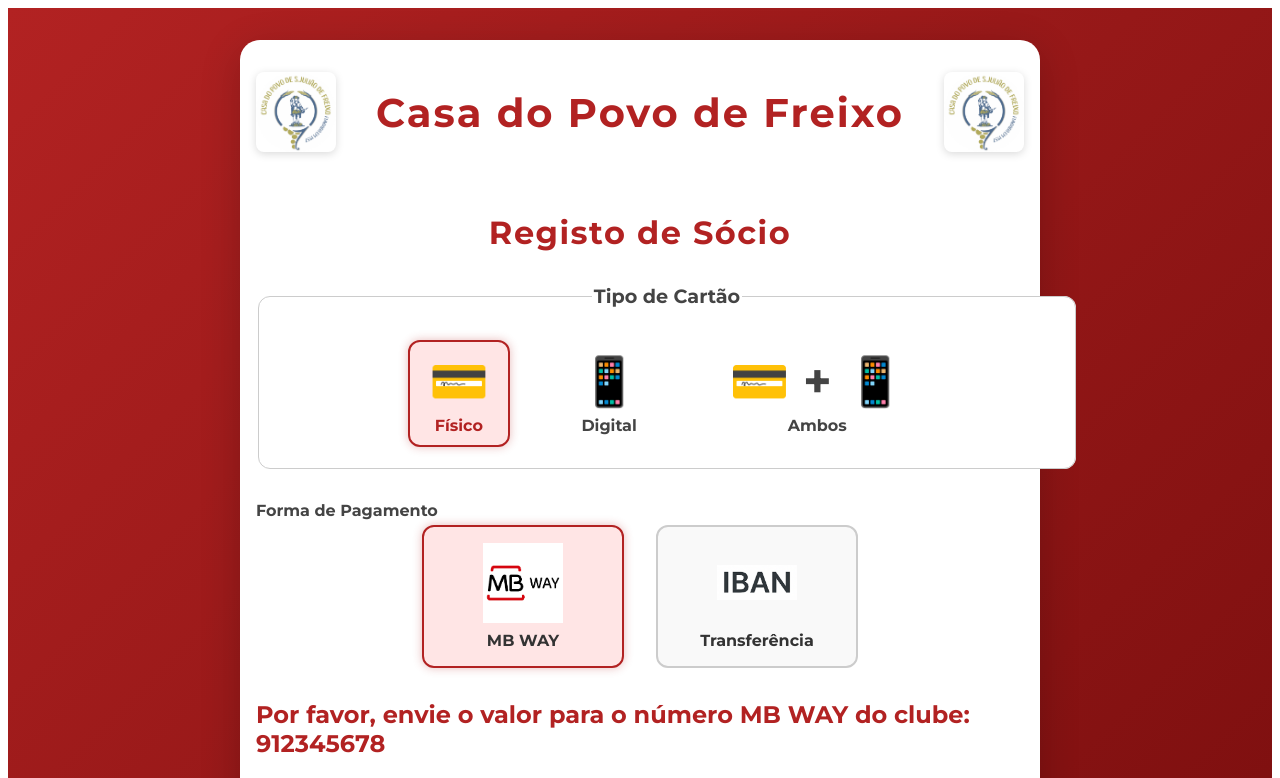
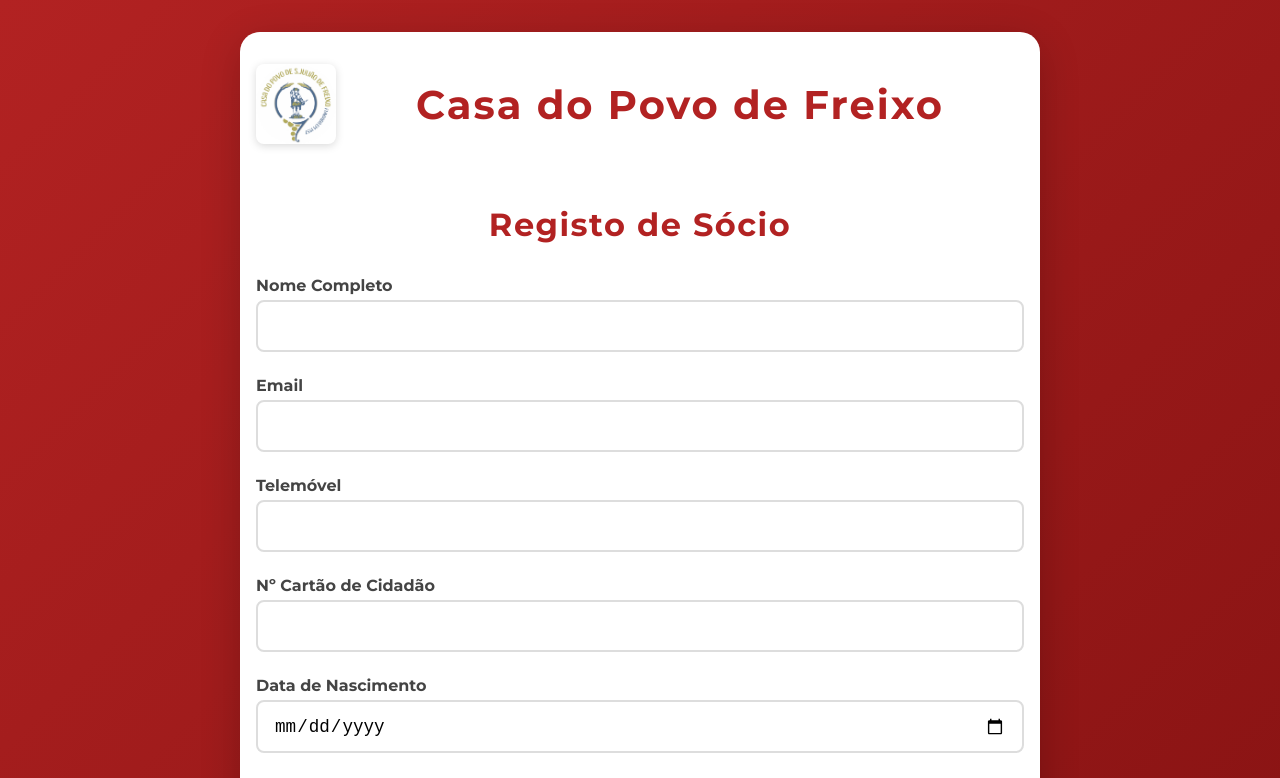
Before and after one commit to carolinabc5/casa-povo-freixo-socios, a React (Vite) app: page / in a window 1280 px wide. Shown: the top 778 px of the page. Built offline with nearby package versions, Linux system fonts and the light colour scheme.

Commit message:
Atualização

```diff
--- a/src/App.jsx
+++ b/src/App.jsx
@@ -19,8 +19,15 @@
   }
 
   function handleRemoveFile() {
-    document.getElementById("comprovativo").value = "";
+    const inputFile = document.getElementById("comprovativo");
+    if (inputFile) {
+      inputFile.value = "";
+    }
     setSelectedFileName("");
+  }
+
+  function handleTipoCartaoChange(e) {
+    setTipoCartao(e.target.value);
   }
 
   return (
@@ -31,58 +38,67 @@
           <div className={styles.clubNameContainer}>
             <div className={styles.clubName}>Casa do Povo de Freixo</div>
           </div>
-          <img src={logo} alt="Outro Logo" className={styles.logo} />
         </header>
 
         <h1 className={styles.title}>Registo de Sócio</h1>
 
         <form>
-          {/* Campos do formulário omitidos para brevidade... */}
+          <label htmlFor="nome">Nome Completo</label>
+          <input id="nome" type="text" className={styles.inputField} required />
 
-          {/* Tipo de Cartão */}
+          <label htmlFor="email">Email</label>
+          <input id="email" type="email" className={styles.inputField} required />
+
+          <label htmlFor="telemovel">Telemóvel</label>
+          <input id="telemovel" type="tel" className={styles.inputField} required />
+
+          <label htmlFor="cartaoCidadao">Nº Cartão de Cidadão</label>
+          <input id="cartaoCidadao" type="text" className={styles.inputField} required />
+
+          <label htmlFor="dataNascimento">Data de Nascimento</label>
+          <input id="dataNascimento" type="date" className={styles.inputField} required />
+
+          <label htmlFor="morada">Morada</label>
+          <input id="morada" type="text" className={styles.inputField} required />
+
+          <label htmlFor="nacionalidade">Nacionalidade</label>
+          <input id="nacionalidade" type="text" className={styles.inputField} required />
+
           <fieldset className={styles.cardTypeWrapper}>
             <legend className={styles.sectionTitle}>Tipo de Cartão</legend>
             <div className={styles.cardOptions}>
-              <label
-                className={`${styles.cardOption} ${tipoCartao === "fisico" ? styles.selected : ""}`}
-              >
+              <label className={`${styles.cardOption} ${tipoCartao === "fisico" ? styles.selected : ""}`}>
                 <input
                   type="radio"
                   name="tipoCartao"
                   value="fisico"
                   checked={tipoCartao === "fisico"}
-                  onChange={() => setTipoCartao("fisico")}
+                  onChange={handleTipoCartaoChange}
                   required
                 />
                 <span className={styles.emoji}>💳</span>
                 <span>Físico</span>
               </label>
 
-              <label
-                className={`${styles.cardOption} ${tipoCartao === "digital" ? styles.selected : ""}`}
-              >
+              <label className={`${styles.cardOption} ${tipoCartao === "digital" ? styles.selected : ""}`}>
                 <input
                   type="radio"
                   name="tipoCartao"
                   value="digital"
                   checked={tipoCartao === "digital"}
-                  onChange={() => setTipoCartao("digital")}
-                  required
+                  onChange={handleTipoCartaoChange}
                 />
                 <span className={styles.emoji}>📱</span>
                 <span>Digital</span>
               </label>
 
-              <label
-                className={`${styles.cardOption} ${tipoCartao === "ambos" ? styles.selected : ""}`}
-              >
+              <label className={`${styles.cardOption} ${tipoCartao === "ambos" ? styles.selected : ""}`}>
                 <input
                   type="radio"
                   name="tipoCartao"
                   value="ambos"
                   checked={tipoCartao === "ambos"}
-                  onChange={() => setTipoCartao("ambos")}
-                  required
+                  onChange={handleTipoCartaoChange}
                 />
                 <span className={styles.emoji}>💳 + 📱</span>
                 <span>Ambos</span>
@@ -90,7 +106,6 @@
             </div>
           </fieldset>
 
-          {/* Forma de Pagamento */}
           <label>Forma de Pagamento</label>
           <div className={styles.paymentMethods}>
             <div
@@ -100,6 +115,7 @@
               <img src="/icons/mbway.png" alt="MB WAY" className={styles.paymentIcon} />
               <span>MB WAY</span>
             </div>
+
             <div
               className={`${styles.paymentOption} ${metodoPagamento === "iban" ? styles.selected : ""}`}
               onClick={() => setMetodoPagamento("iban")}
@@ -109,7 +125,6 @@
             </div>
           </div>
 
-          {/* Texto de instruções de pagamento */}
           {metodoPagamento === "mbway" && (
             <p className={styles.infoText}>
               Por favor, envie o valor para o número MB WAY do clube: <strong>{clubeMbway}</strong>
@@ -122,7 +137,6 @@
             </p>
           )}
 
-          {/* Comprovativo de pagamento */}
           <label htmlFor="comprovativo" className={styles.fileLabel}>
             Comprovativo de Pagamento
           </label>
--- a/src/Form.module.css
+++ b/src/Form.module.css
@@ -1,6 +1,20 @@
 @import url('https://fonts.googleapis.com/css2?family=Montserrat:wght@400;700&display=swap');
 
-/* Básico */
+/* PREVENIR SCROLL LATERAL */
+*,
+*::before,
+*::after {
+  box-sizing: border-box;
+}
+
+html, body {
+  margin: 0;
+  padding: 0;
+  max-width: 100vw;
+  overflow-x: hidden;
+  font-family: 'Montserrat', sans-serif;
+}
+
 .container {
   min-height: 100vh;
   background: linear-gradient(135deg, #b22222 0%, #7a0e0e 100%);
@@ -8,8 +22,6 @@
   justify-content: center;
   align-items: center;
   padding: 2rem;
-  font-family: 'Montserrat', sans-serif;
-  box-sizing: border-box;
 }
 
 .formWrapper {
@@ -18,10 +30,8 @@
   border-radius: 20px;
   max-width: 800px;
   width: 100%;
-  box-sizing: border-box;
   box-shadow: 0 10px 40px rgba(0, 0, 0, 0.2);
   color: #333;
-  margin: auto;
   display: flex;
   flex-direction: column;
   align-items: center;
@@ -43,7 +53,6 @@
 .logo {
   width: 80px;
   height: 80px;
-  min-width: 80px;
   object-fit: contain;
   border-radius: 8px;
   box-shadow: 0 2px 8px rgba(0, 0, 0, 0.15);
@@ -55,7 +64,6 @@
   justify-content: center;
   align-items: center;
   padding: 0 2rem;
-  text-align: center;
 }
 
 .clubName {
@@ -91,7 +99,6 @@
   border: 2px solid #ddd;
   font-size: 1.1rem;
   transition: border-color 0.3s ease;
-  box-sizing: border-box;
 }
 
 .inputField:focus {
@@ -100,11 +107,6 @@
   box-shadow: 0 0 6px #b22222aa;
 }
 
-.inputField::placeholder {
-  color: #aaa;
-}
-
-/* Tipo de cartão */
 .cardTypeWrapper {
   width: 100%;
   margin-bottom: 2rem;
@@ -138,10 +140,9 @@
   font-size: 1rem;
   color: #444;
   user-select: none;
-  transition: color 0.3s ease, border-color 0.3s ease;
-  border: 2px solid transparent;
-  padding: 0.6rem 1.2rem;
+  padding: 1rem;
   border-radius: 12px;
+  transition: all 0.3s ease;
 }
 
 .cardOption input[type="radio"] {
@@ -158,25 +159,18 @@
   transform: scale(1.2);
 }
 
-.cardOption input[type="radio"]:checked + .emoji,
-.cardOption input[type="radio"]:checked + .emoji + span {
+/* Destaque visual no cartão selecionado */
+.cardOption.selected {
+  border: 2px solid #b22222;
+  background-color: #ffe5e5;
+  box-shadow: 0 0 10px rgba(178, 34, 34, 0.3);
   color: #b22222;
-  font-weight: 700;
 }
 
-/* Adicionar borda e sombra à opção selecionada */
-.selected {
-  border-color: #b22222;
-  box-shadow: 0 0 8px rgba(178, 34, 34, 0.4);
-  border-radius: 12px;
-}
-
-/* Ficheiro */
 .fileInput {
   margin-bottom: 2rem;
   font-size: 1rem;
   color: #555;
-  cursor: pointer;
   display: none;
 }
 
@@ -232,7 +226,6 @@
   background-color: #7a1515;
 }
 
-/* Botão de envio */
 .submitButton {
   width: 100%;
   padding: 1.15rem;
@@ -252,7 +245,6 @@
   background-color: #7a1515;
 }
 
-/* Forma de pagamento */
 .paymentMethods {
   display: flex;
   justify-content: center;
@@ -298,7 +290,6 @@
   box-shadow: 0 0 10px rgba(178, 34, 34, 0.3);
 }
 
-/* Texto informativo */
 .infoText {
   margin-top: 0.5rem;
   font-size: 1.5rem;
@@ -306,12 +297,8 @@
   font-weight: 600;
 }
 
-/* MOBILE RESPONSIVO */
+/* 📱 MOBILE RESPONSIVO */
 @media (max-width: 600px) {
-  .logo:last-child {
-    display: none;
-  }
-
   .container {
     padding: 1rem;
     justify-content: center;
```
